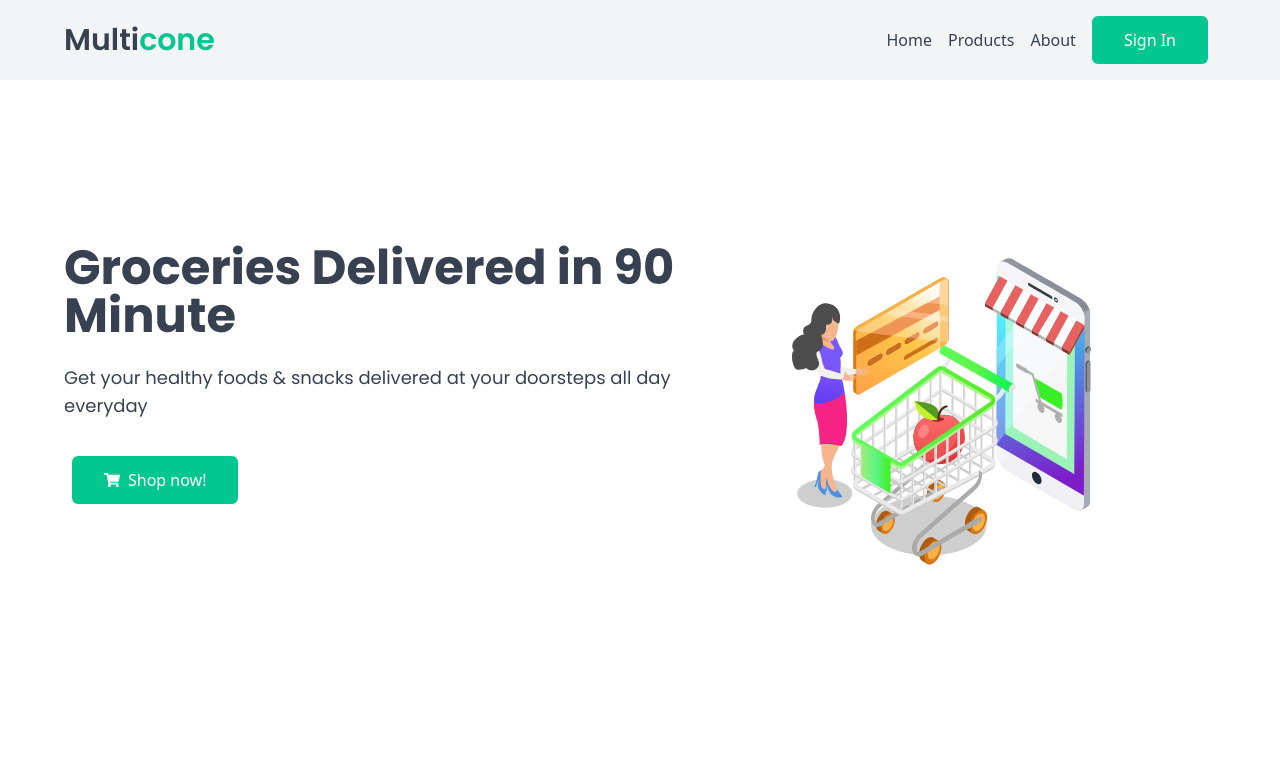
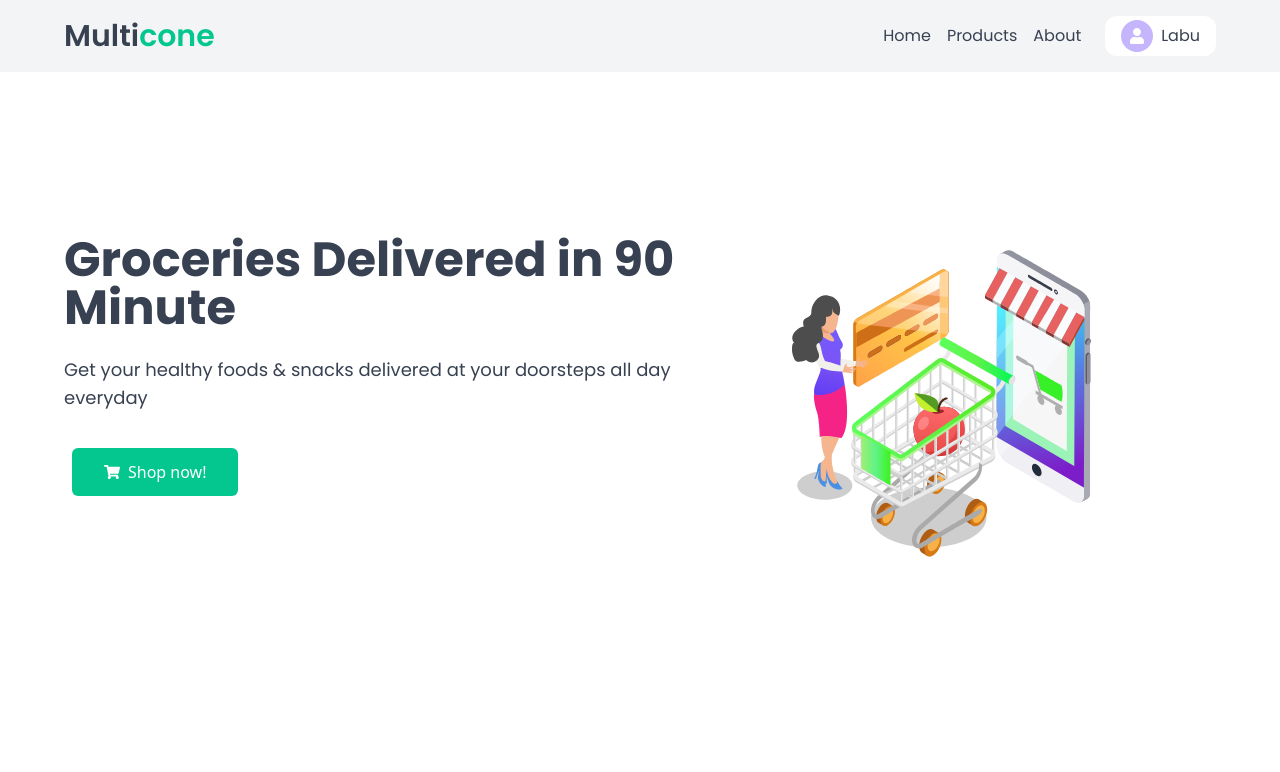
Before and after one commit to multicone/shop, a React (Create React App) app: page / in a window 1280 px wide. Shown: the top 772 px of the page. Built offline with nearby package versions, Linux system fonts and the light colour scheme.

Commit message:
login status added

```diff
--- /dev/null
+++ b/src/assets/scss/_dropdown.scss
@@ -0,0 +1,3 @@
+.dropdown-link:hover {
+  transform: translateX(5px);
+}
--- a/src/assets/scss/_item-card.scss
+++ b/src/assets/scss/_item-card.scss
@@ -43,9 +43,6 @@
   letter-spacing: 0.6px;
 }
 
-.card-desc {
-}
-
 .card-cart {
   cursor: pointer;
   background-color: $color-secondary;
--- a/src/assets/scss/main.scss
+++ b/src/assets/scss/main.scss
@@ -4,13 +4,14 @@
 @import 'variable';
 @import 'hero';
 @import 'item-card';
-
+@import 'dropdown';
 h1,
 h2,
 h3,
 h4,
 h5,
 h6,
+a,
 p,
 b,
 i {
--- a/src/assets/scss/tailwind.scss
+++ b/src/assets/scss/tailwind.scss
@@ -4,6 +4,6 @@
 
 @layer components {
   .btn-primary {
-    @apply bg-green-500 hover:bg-green-400 px-8 py-3 rounded-md mx-2 text-white;
+    @apply bg-green-500 hover:bg-green-400 px-8 py-3 rounded-md mx-2 transition-all duration-300 ease-in-out text-white;
   }
 }
--- a/src/components/Header.jsx
+++ b/src/components/Header.jsx
@@ -1,8 +1,11 @@
 import React, { useState } from 'react'
 import { FaBars, FaTimes } from 'react-icons/fa'
+import HeaderUser from './HeaderUser'
 
 const Header = () => {
   const [show, setShow] = useState(false)
+  const [signedIn, setSignedIn] = useState(true)
+
   return (
     <nav className="bg-gray-100 w-full flex items-center py-4">
       <div className="container mx-auto px-4 lg:px-16 flex flex-col md:flex-row md:justify-between md:items-center">
@@ -42,13 +45,17 @@ const Header = () => {
           </a>
           <a
             href="/about"
-            className="md:px-2 mb-2 md:mb-0 py-2  text-gray-700 hover:text-green-500"
+            className="md:px-2 mb-2 md:mb-0 py-2 md:mr-4 text-gray-700 hover:text-green-500"
           >
             About
           </a>
-          <button className="btn-primary transition-all duration-400 ease-in">
-            Sign In
-          </button>
+          {signedIn ? (
+            <HeaderUser />
+          ) : (
+            <button className="btn-primary transition-all duration-400 ease-in">
+              Sign In
+            </button>
+          )}
         </div>
       </div>
     </nav>
--- /dev/null
+++ b/src/components/HeaderUser.jsx
@@ -0,0 +1,45 @@
+import React, { useState } from 'react'
+import { FaUser, FaCog, FaSignOutAlt } from 'react-icons/fa'
+
+const HeaderUser = () => {
+  const [isOpen, setIsOpen] = useState(false)
+  return (
+    <div>
+      <button
+        className="w-auto h-10 bg-white rounded-xl px-4 py-2 flex items-center focus:outline-none transition-all duration-500 ease-in-out"
+        onClick={() => setIsOpen(!isOpen)}
+      >
+        <div className="h-8 w-8 rounded-full bg-purple-300 transition-all duration-300 ease-out text-white flex justify-center items-center mr-2">
+          <FaUser />
+        </div>
+        <div>
+          <p className="text-gray-700">Labu</p>
+        </div>
+      </button>
+      {isOpen ? (
+        <div className="bg-white w-48 text-gray-700 flex flex-col justify-center absolute shadow-lg rounded-xl mt-4 py-5 z-10">
+          <a
+            href="#"
+            className=" py-2 px-4 dropdown-link transition-all flex items-center duration-400 ease-in-out hover:text-green-400"
+          >
+            <FaUser className="mr-1" /> Profile
+          </a>
+          <a
+            href="#"
+            className=" py-2 px-4 dropdown-link transition-all flex items-center duration-400 ease-in-out hover:text-green-400"
+          >
+            <FaCog className="mr-1" /> Setting
+          </a>
+          <a
+            href="#"
+            className=" py-2 px-4 dropdown-link transition-all flex items-center duration-400 ease-in-out hover:text-green-400"
+          >
+            <FaSignOutAlt className="mr-1" /> Sign out
+          </a>
+        </div>
+      ) : null}
+    </div>
+  )
+}
+
+export default HeaderUser
```
